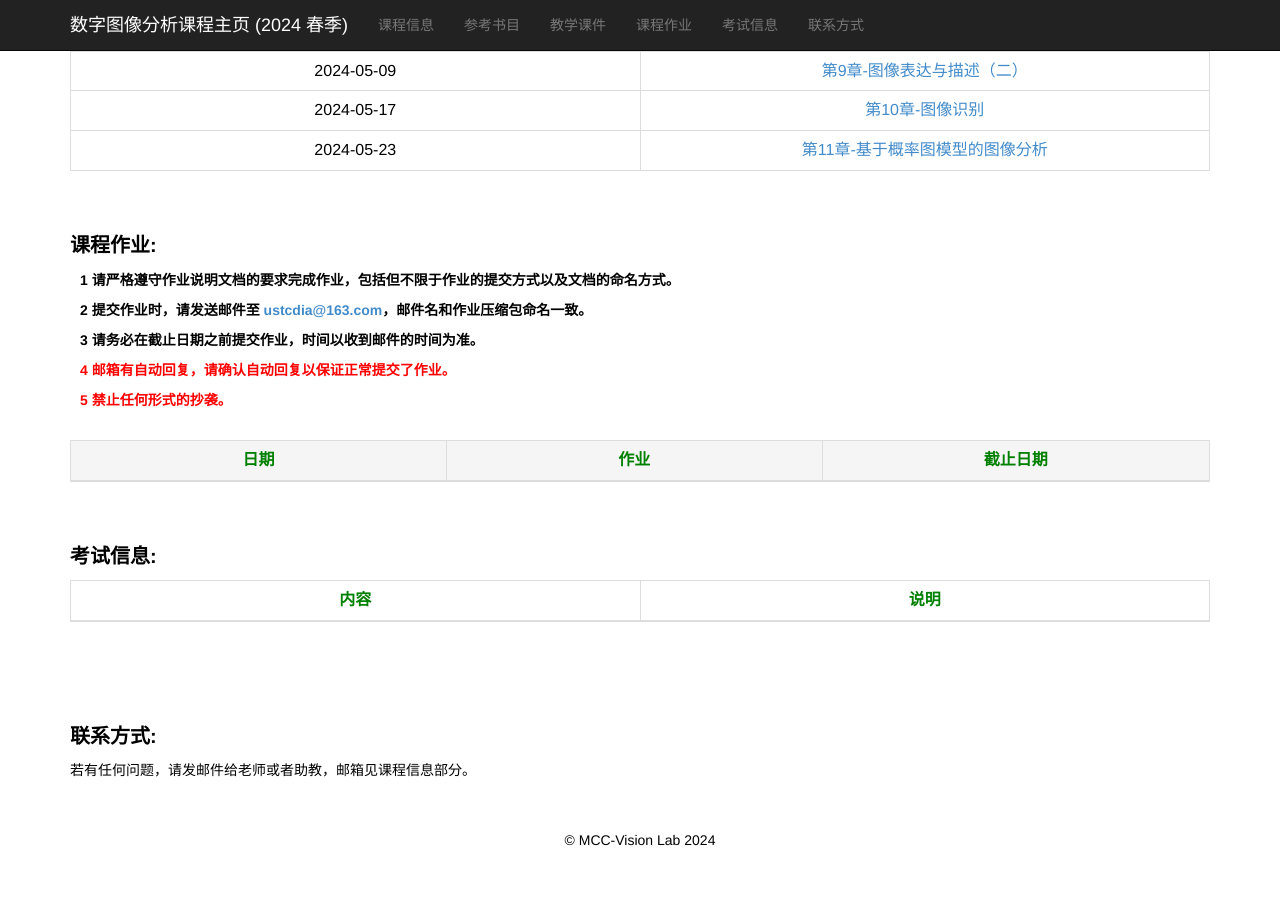
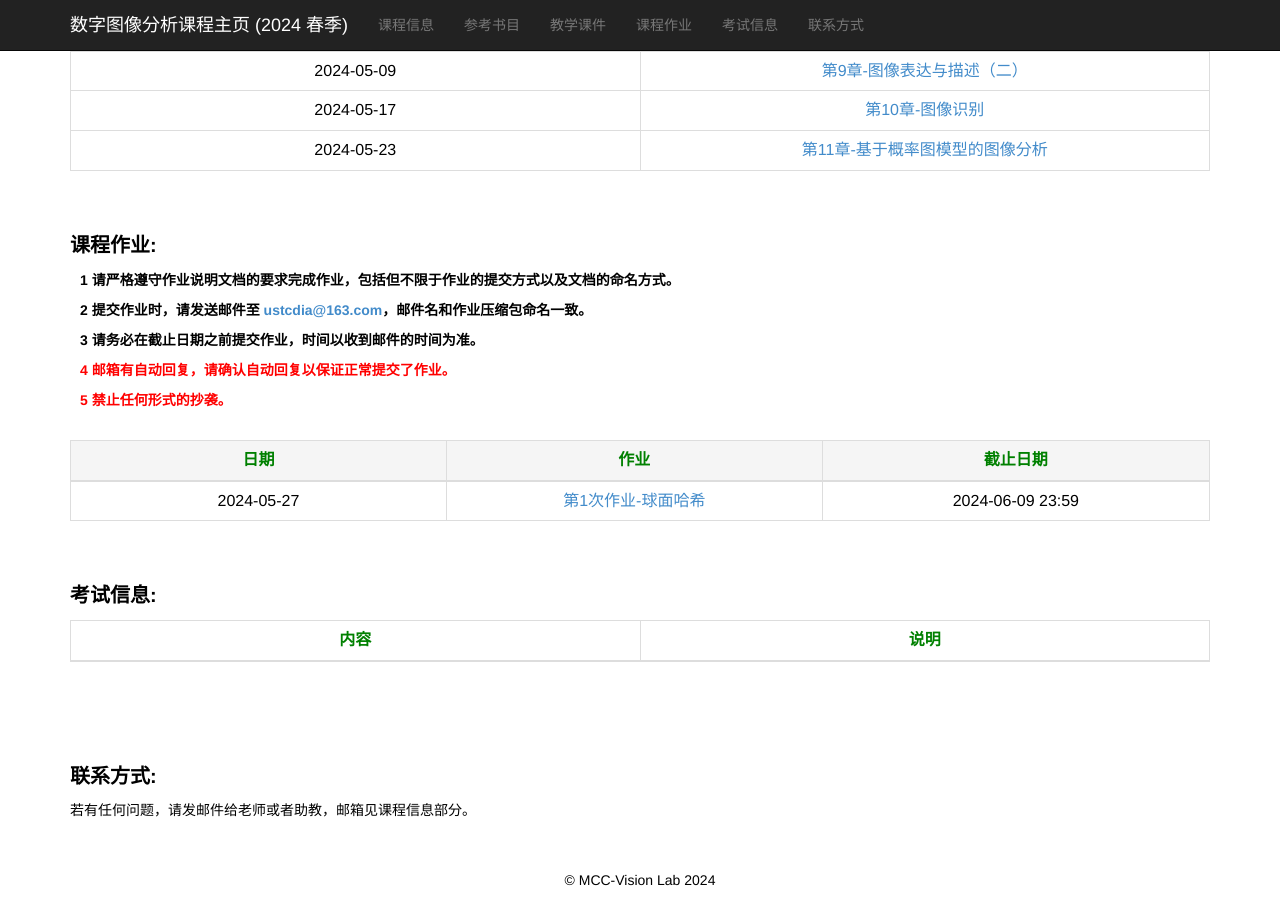
Before and after one commit to ustc-dia/ustc-dia.github.io, a Jekyll site: the page index.html, which Jekyll copies as it is, in a window 1280 px wide and 900 px high, scrolled down 1172 px. Built offline with Jekyll 4.4.1, drawn with Linux system fonts in a browser that asks for light colours; before the commit the page ends 2032 px from its top, so only the background shows below that.

Commit message:
Update index.html

```diff
--- a/index.html
+++ b/index.html
@@ -329,6 +329,13 @@
                 </tr>
             </thead>
             <tbody>
+
+                <tr>
+                    <td>2024-05-27</td>
+                    <td><a href="./homework_2024_spring/DIA第1次作业-球面哈希.pptx" target="_blank">第1次作业-球面哈希</a></td>
+                    <td>2024-06-09 23:59</td>
+                </tr>
+
                 <!--
                 <tr>
                     <td>2023-11-09</td>
```
